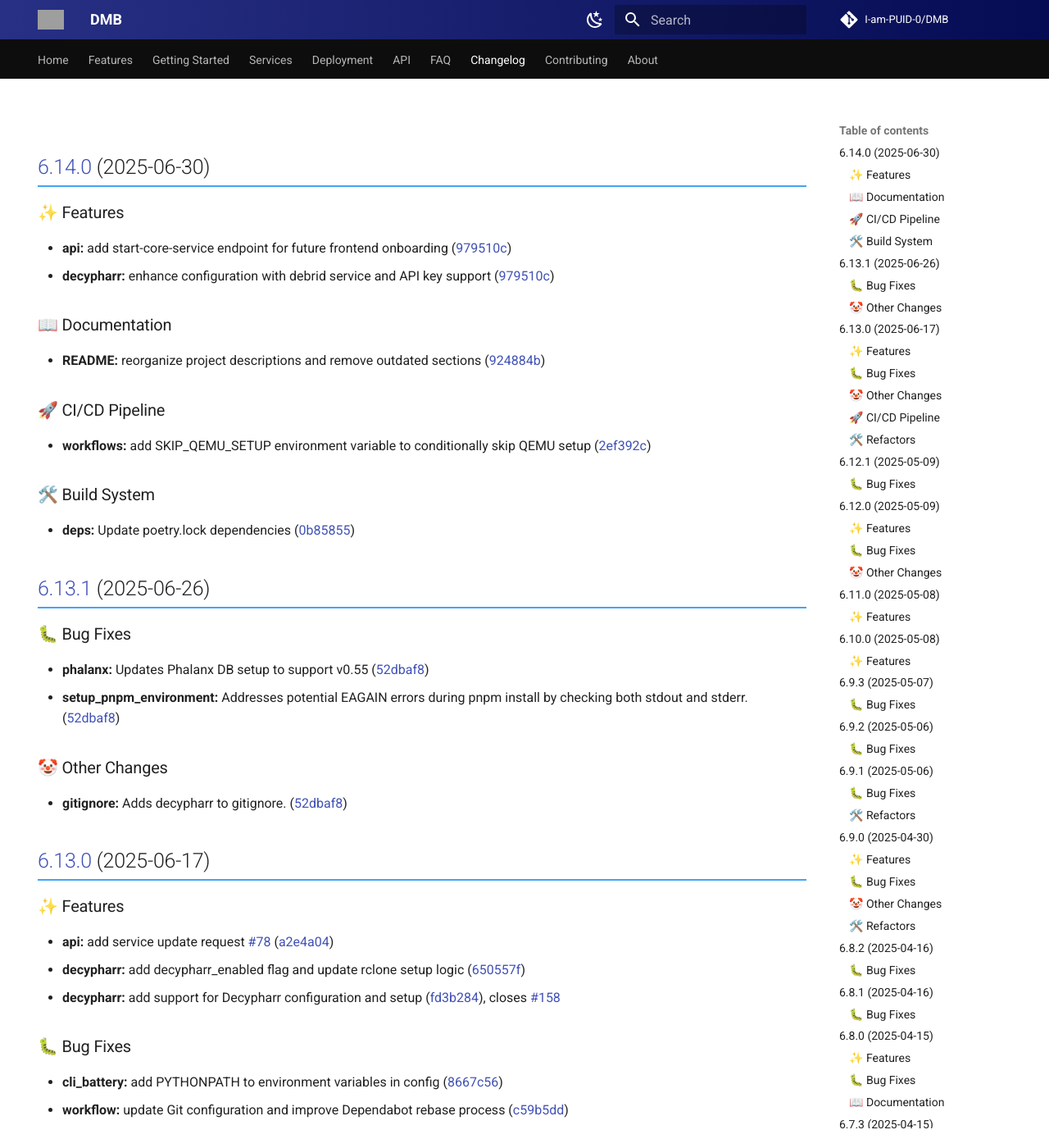
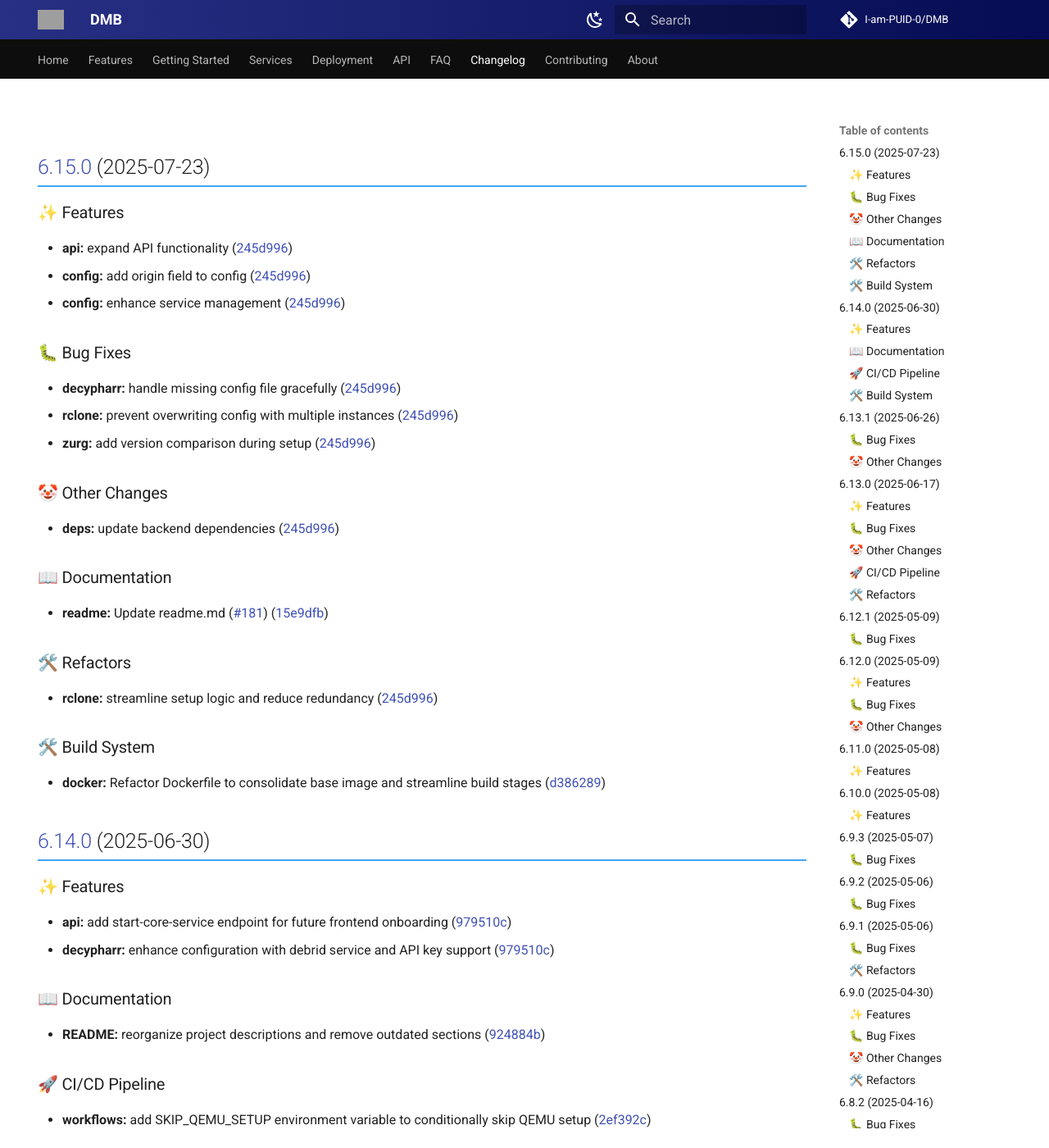
Before and after one commit to I-am-PUID-0/DMB_Docs, an MkDocs documentation site: the page built from docs/changelog.md, in a window 1280 px wide and 1400 px high. Shown: the whole window at 82% size. Built offline with MkDocs 1.6.1 and Material for MkDocs 9.7.7, drawn with Linux system fonts in a browser that asks for light colours; comment, search, counter and statistics services are not loaded; grey boxes are pictures that could not be loaded.

Commit message:
Update Changelog

```diff
--- a/docs/changelog.md
+++ b/docs/changelog.md
@@ -4,6 +4,42 @@ hide:
 ---
 
 # Changelog
+
+## [6.15.0](https://github.com/I-am-PUID-0/DMB/compare/6.14.0...6.15.0) (2025-07-23)
+
+
+### ✨ Features
+
+* **api:** expand API functionality ([245d996](https://github.com/I-am-PUID-0/DMB/commit/245d9966dfd36820de918632f52bc64ba04464c9))
+* **config:** add origin field to config ([245d996](https://github.com/I-am-PUID-0/DMB/commit/245d9966dfd36820de918632f52bc64ba04464c9))
+* **config:** enhance service management ([245d996](https://github.com/I-am-PUID-0/DMB/commit/245d9966dfd36820de918632f52bc64ba04464c9))
+
+
+### 🐛 Bug Fixes
+
+* **decypharr:** handle missing config file gracefully ([245d996](https://github.com/I-am-PUID-0/DMB/commit/245d9966dfd36820de918632f52bc64ba04464c9))
+* **rclone:** prevent overwriting config with multiple instances ([245d996](https://github.com/I-am-PUID-0/DMB/commit/245d9966dfd36820de918632f52bc64ba04464c9))
+* **zurg:** add version comparison during setup ([245d996](https://github.com/I-am-PUID-0/DMB/commit/245d9966dfd36820de918632f52bc64ba04464c9))
+
+
+### 🤡 Other Changes
+
+* **deps:** update backend dependencies ([245d996](https://github.com/I-am-PUID-0/DMB/commit/245d9966dfd36820de918632f52bc64ba04464c9))
+
+
+### 📖 Documentation
+
+* **readme:** Update readme.md ([#181](https://github.com/I-am-PUID-0/DMB/issues/181)) ([15e9dfb](https://github.com/I-am-PUID-0/DMB/commit/15e9dfb9869f080552722092742ff874ec8d400e))
+
+
+### 🛠️ Refactors
+
+* **rclone:** streamline setup logic and reduce redundancy ([245d996](https://github.com/I-am-PUID-0/DMB/commit/245d9966dfd36820de918632f52bc64ba04464c9))
+
+
+### 🛠️ Build System
+
+* **docker:** Refactor Dockerfile to consolidate base image and streamline build stages ([d386289](https://github.com/I-am-PUID-0/DMB/commit/d38628994b08c6be631660dfbcd68c9769397d70))
 
 ## [6.14.0](https://github.com/I-am-PUID-0/DMB/compare/6.13.1...6.14.0) (2025-06-30)
 
```
